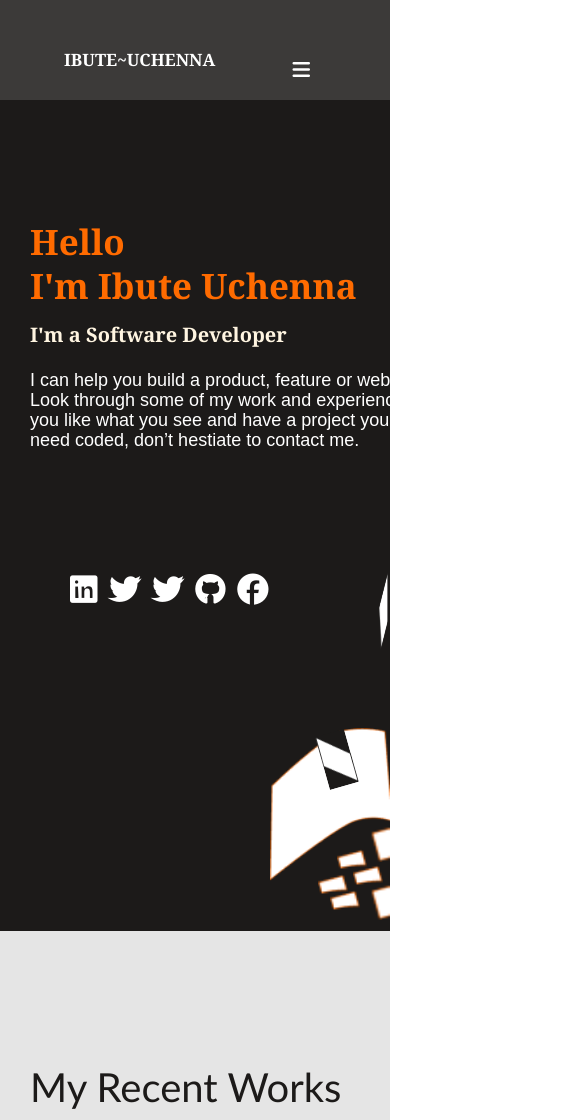
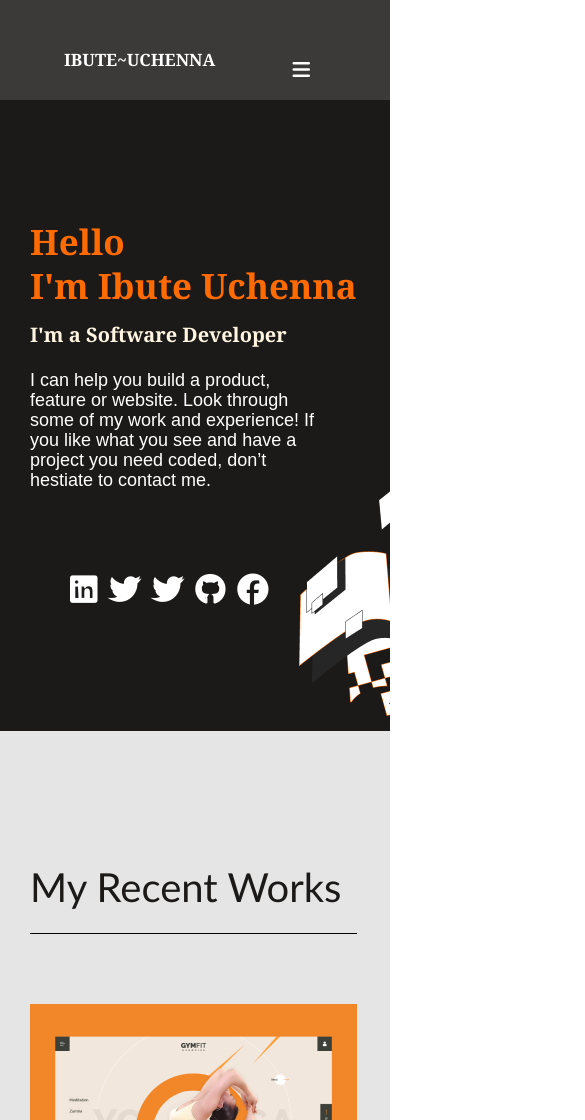
Before and after one commit to Uchenna-ibute/Portfolio, a website: page index.html in a window 390 px wide. Shown: the top 1120 px of the page, 585 px wide, since content can reach past the window. Drawn offline with Linux system fonts and the light colour scheme.

Commit message:
Fixing the style sheet

```diff
--- a/index.html
+++ b/index.html
@@ -37,18 +37,10 @@
             <li><a href="#"><i class="fa-brands fa-facebook fas"></i></a></li>
         </ul>
         <div class="bg-design">
-            <img class="imga" src="img/v7.png">
-            <img class="imgb" src="img/v8.png">
-            <img class="imgc" src="img/v9.png">
-            <img class="imge" src="img/v11.png">
-            <img class="imgf" src="img/V12 (2).png">
-            <img class="imgf1" src="img/V12 (2).png">
-            <img class="imgf2" src="img/V12 (2).png">
-            <img class="imgf3" src="img/V12 (2).png">
-            <img class="imgg" src="img/v13.png">
-            <img class="imgh" src="img/v13.png">
+            <img src="img/Group.png" alt="" class="nxt">
         </div>
-    </section><section class="work">
+    </section>
+    <section class="work">
         <div class="work-title1">
             <h1 class="work-head">My Recent Works</h1>
             <img class="work1-img" src="img/Img1.png">
--- a/style.css
+++ b/style.css
@@ -4,14 +4,9 @@
   font-size: 20px;
 }
 
-body {
-  width: 100%;
-  overflow-x: hidden;
-}
-
-/* Mobile */
 .header {
   height: 100px;
+  width: 100%;
   background-color: rgb(60 58 57);
   position: relative;
 }
@@ -74,7 +69,7 @@ body {
 }
 
 .para p {
-  width: 50rem;
+  width: 40rem;
   height: 10rem;
   font-family: sans-serif;
   font-weight: 400;
@@ -99,99 +94,13 @@ body {
   font-size: 30px;
 }
 
-.bg-design {
-  visibility: hidden;
-  margin-bottom: 10rem;
-}
-
-.imga {
-  visibility: visible;
+.nxt {
   position: absolute;
-  right: -8px;
-  top: 58.25%;
-  transform: rotateY(60deg) skewY(-50deg);
-  width: 2rem;
-}
-
-.imgb {
-  visibility: visible;
-  position: absolute;
-  right: -8px;
-  top: 78.59%;
-  width: 8.5rem;
-}
-
-.imgc {
-  visibility: visible;
-  position: absolute;
-  right: 2.81%;
-  top: 76.09%;
-  background-color: #1c1a19;
-  width: 1.5rem;
-  transform: matrix(-0.96, 0.27, 0.27, 0.96, 0, 0);
-}
-
-.imge {
-  visibility: visible;
-  position: absolute;
-  right: 6.81%;
-  top: 92.09%;
-  width: 1.8rem;
-}
-
-.imgf {
-  visibility: visible;
-  position: absolute;
-  right: 3.81%;
-  top: 93.09%;
-  width: 1.5rem;
-}
-
-.imgf1 {
-  visibility: visible;
-  position: absolute;
-  right: 1.81%;
-  top: 94.89%;
-  width: 1.5rem;
-}
-
-.imgf2 {
-  visibility: visible;
-  position: absolute;
-  right: 5.81%;
-  top: 95.59%;
-  width: 1.5rem;
-}
-
-.imgf3 {
-  visibility: visible;
-  position: absolute;
-  right: 2.51%;
-  top: 97.09%;
-  width: 1.5rem;
-}
-
-.imgg {
-  visibility: visible;
-  position: absolute;
-  right: 4px;
-  top: 96.09%;
-  width: 1rem;
-}
-
-.imgh {
-  visibility: visible;
-  position: absolute;
-  right: 4px;
-  top: 90.09%;
-  width: 1rem;
+  right: 0;
+  top: 55%;
 }
 
 @media screen and (max-width: 1200px) {
-  body {
-    width: 100%;
-  }
-
   .lo {
     font-size: 25px;
     width: 90px;
@@ -208,11 +117,13 @@ body {
     line-height: 48px;
     margin-bottom: 0;
     height: 80px;
+    width: 350px;
   }
 
   .title {
-    font-size: 40px;
-    line-height: 22px;
+    font-size: 35px;
+    line-height: 33px;
+    width: 300px;
   }
 
   .para p {
@@ -225,73 +136,11 @@ body {
   .icons {
     margin-left: 0;
   }
-
-  .imga {
-    position: absolute;
-    right: -2px;
-    top: 55.25%;
-    transform: rotateY(60deg) skewY(-50deg);
-    width: 1.2rem;
-  }
-
-  .imgb {
-    position: absolute;
-    right: 0;
-    top: 75.59%;
-  }
-
-  .imgc {
-    position: absolute;
-    right: 9.81%;
-    top: 79.09%;
-    background-color: #1c1a19;
-    transform: matrix(-0.96, 0.27, 0.27, 0.96, 0, 0);
-  }
-
-  .imge {
-    visibility: hidden;
-  }
-
-  .imgf {
-    position: absolute;
-    right: 5.81%;
-    top: 92.09%;
-  }
-
-  .imgf1 {
-    position: absolute;
-    right: 1.81%;
-    top: 94.09%;
-  }
-
-  .imgf2 {
-    position: absolute;
-    right: 7.81%;
-    top: 96.09%;
-  }
-
-  .imgf3 {
-    position: absolute;
-    right: 10.81%;
-    top: 95.09%;
-  }
-
-  .imgg {
-    position: absolute;
-    right: 0;
-    top: 97.09%;
-  }
-
-  .imgh {
-    position: absolute;
-    right: 0;
-    top: 90.09%;
-  }
 }
 
 @media screen and (max-width: 500px) {
   body {
-    width: 100%;
+    overflow-x: hidden;
   }
 
   .lo {
@@ -310,15 +159,17 @@ body {
     line-height: 44px;
     margin-bottom: 0;
     height: 80px;
+    width: 350px;
   }
 
   .title {
     font-size: 20px;
     line-height: 12px;
+    width: 300px;
   }
 
   .para p {
-    width: 400px;
+    width: 300px;
     line-height: 1rem;
     font-size: 18px;
     margin-bottom: 0;
@@ -326,71 +177,6 @@ body {
 
   .icons {
     margin-left: 0;
-  }
-
-  .imga {
-    position: absolute;
-    right: -2px;
-    top: 55.25%;
-    transform: rotateY(60deg) skewY(-50deg);
-    width: 18px;
-  }
-
-  .imgb {
-    position: absolute;
-    right: 0;
-    top: 75.59%;
-    width: 6rem;
-  }
-
-  .imgc {
-    position: absolute;
-    right: 9.81%;
-    top: 76.09%;
-    background-color: #1c1a19;
-    transform: matrix(-0.96, 0.27, 0.27, 0.96, 0, 0);
-  }
-
-  .imge {
-    position: absolute;
-    right: 13.81%;
-    top: 90.09%;
-  }
-
-  .imgf {
-    position: absolute;
-    right: 5.81%;
-    top: 90.09%;
-  }
-
-  .imgf1 {
-    position: absolute;
-    right: 1.81%;
-    top: 92.09%;
-  }
-
-  .imgf2 {
-    position: absolute;
-    right: 7.81%;
-    top: 95.09%;
-  }
-
-  .imgf3 {
-    position: absolute;
-    right: 10.81%;
-    top: 93.09%;
-  }
-
-  .imgg {
-    position: absolute;
-    right: 0;
-    top: 94.09%;
-  }
-
-  .imgh {
-    position: absolute;
-    right: 0;
-    top: 87.09%;
   }
 }
 
```
Also changed, not shown: img/Group.png (added).
